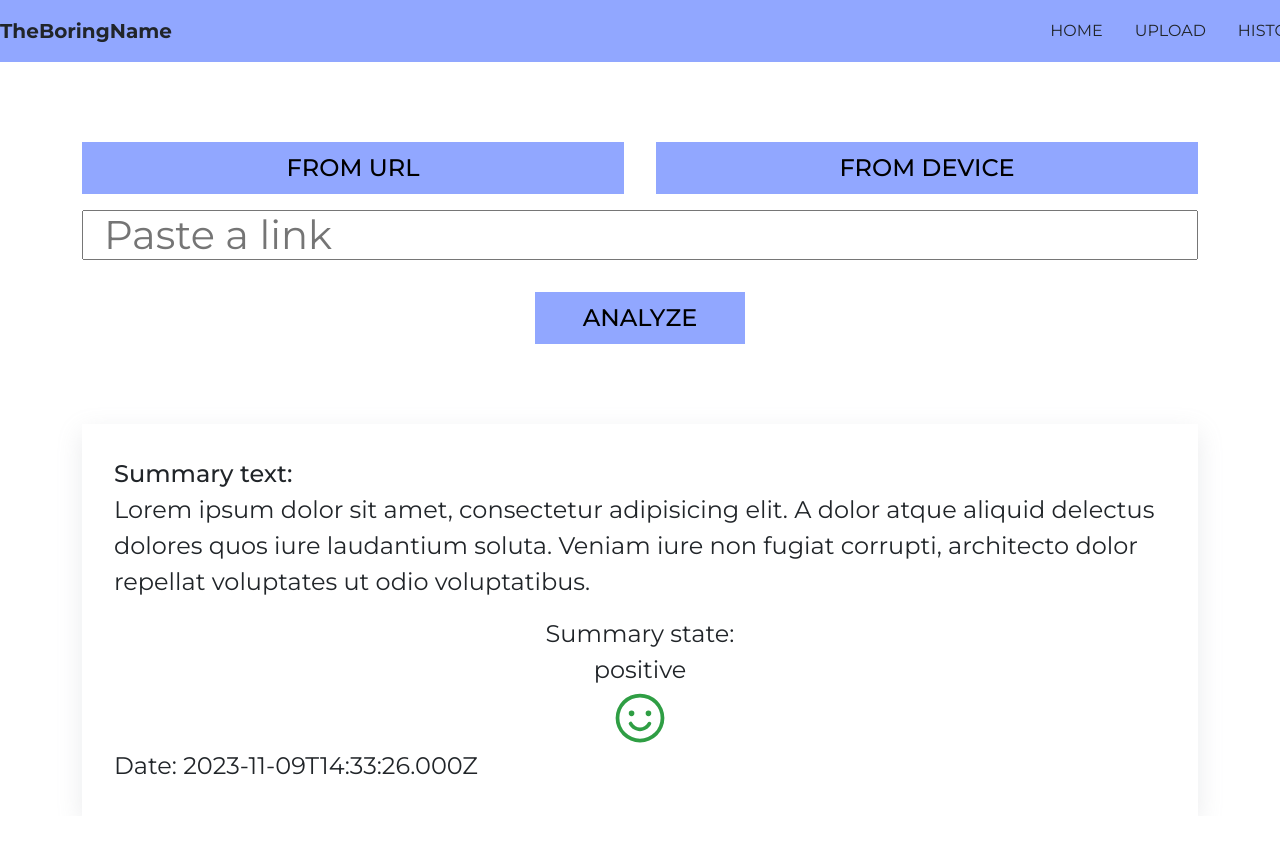
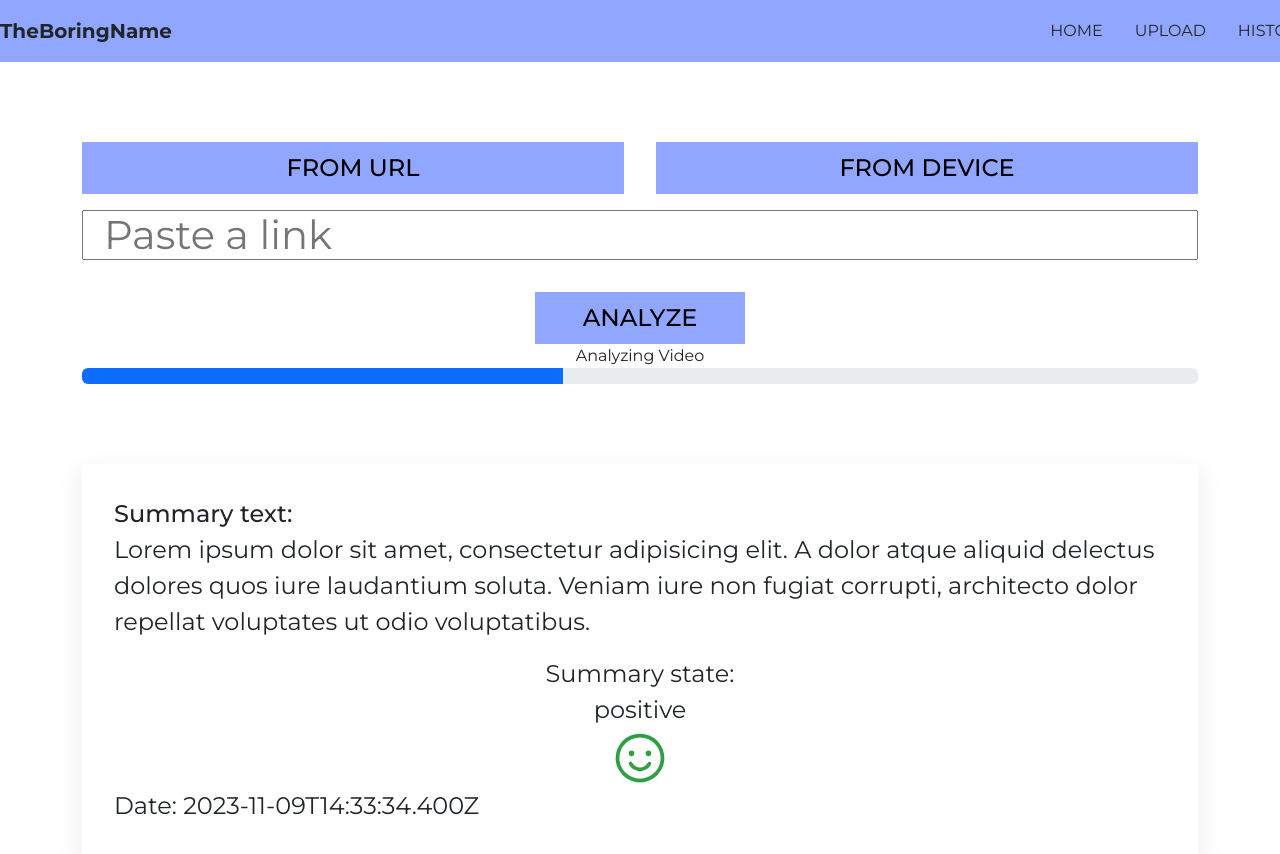
Before and after one commit to TheBoringName/frontend-module, a React (Vite) app: page /upload in a window 1280 px wide. Both pictures are taken after a click on the button "ANALYZE". Shown: the top 854 px of the page. Before the commit the page ends 816 px from the top, so only its background shows below. Built offline with nearby package versions, Linux system fonts and the light colour scheme.

Commit message:
Add progress bar

```diff
--- /dev/null
+++ b/src/components/Upload/ProgressBar.jsx
@@ -0,0 +1,10 @@
+import styles from './progressBar.module.css';
+const ProgressBar = ({progress}) => {
+    return (
+        <><div className={styles['center']}>Analyzing Video </div><div className="progress">
+  <div className="progress-bar" role="progressbar" aria-valuenow={progress} aria-valuemin="0" aria-valuemax="100" style={{width: `${progress}%`}}></div>
+</div> </>
+    )
+
+}
+export default ProgressBar;
--- /dev/null
+++ b/src/components/Upload/ProgressBar.module.css
@@ -0,0 +1,6 @@
+.center{
+    display: flex;
+    flex-direction: column;
+    align-items: center;
+    justify-content: center;
+}
--- a/src/pages/Upload/Uplod.jsx
+++ b/src/pages/Upload/Uplod.jsx
@@ -1,10 +1,13 @@
 import { useState } from 'react';
 import Result from '../../components/Upload/Result';
 import styles from './Upload.module.css';
-
+import ProgressBar from '../../components/Upload/ProgressBar'
 const Upload = () => {
   const [link, setLink] = useState('');
   const [file, setFile] = useState();
+  const [isLoaded, setIsLoaded] = useState(false);
+  const [isLoading, setIsLoading] = useState(false);
+  const [progress,setProgress] = useState(0);
   const [display, setDisplay] = useState('upload-link');
 
   function handleLinkChange(e) {
@@ -17,6 +20,22 @@ const Upload = () => {
 
   function handleDisplayChange() {
     setDisplay(`${display === 'upload-link' ? 'upload-file' : 'upload-link'}`);
+  }
+
+  function analyze(){
+    setIsLoaded(false);
+    setIsLoading(true);
+    const interval = setInterval(()=>{
+        setProgress((prevProgress)=>{
+            if(prevProgress<100)
+            return prevProgress+1
+        else {
+            clearInterval(interval);
+            setIsLoaded(true);
+            setIsLoading(false);
+            return 0; }
+        });
+    },50)
   }
 
   return (
@@ -47,8 +66,9 @@ const Upload = () => {
           value={file}
           onChange={handleFileChange}
         />
-        <button className={`${styles.search} ${styles.btn}`}>Analyze</button>
+        <button className={`${styles.search} ${styles.btn}`} onClick={analyze}>Analyze</button>
       </div>
+      {isLoading ? <ProgressBar progress={progress}/>:null}
       <Result />
     </>
   );
```
